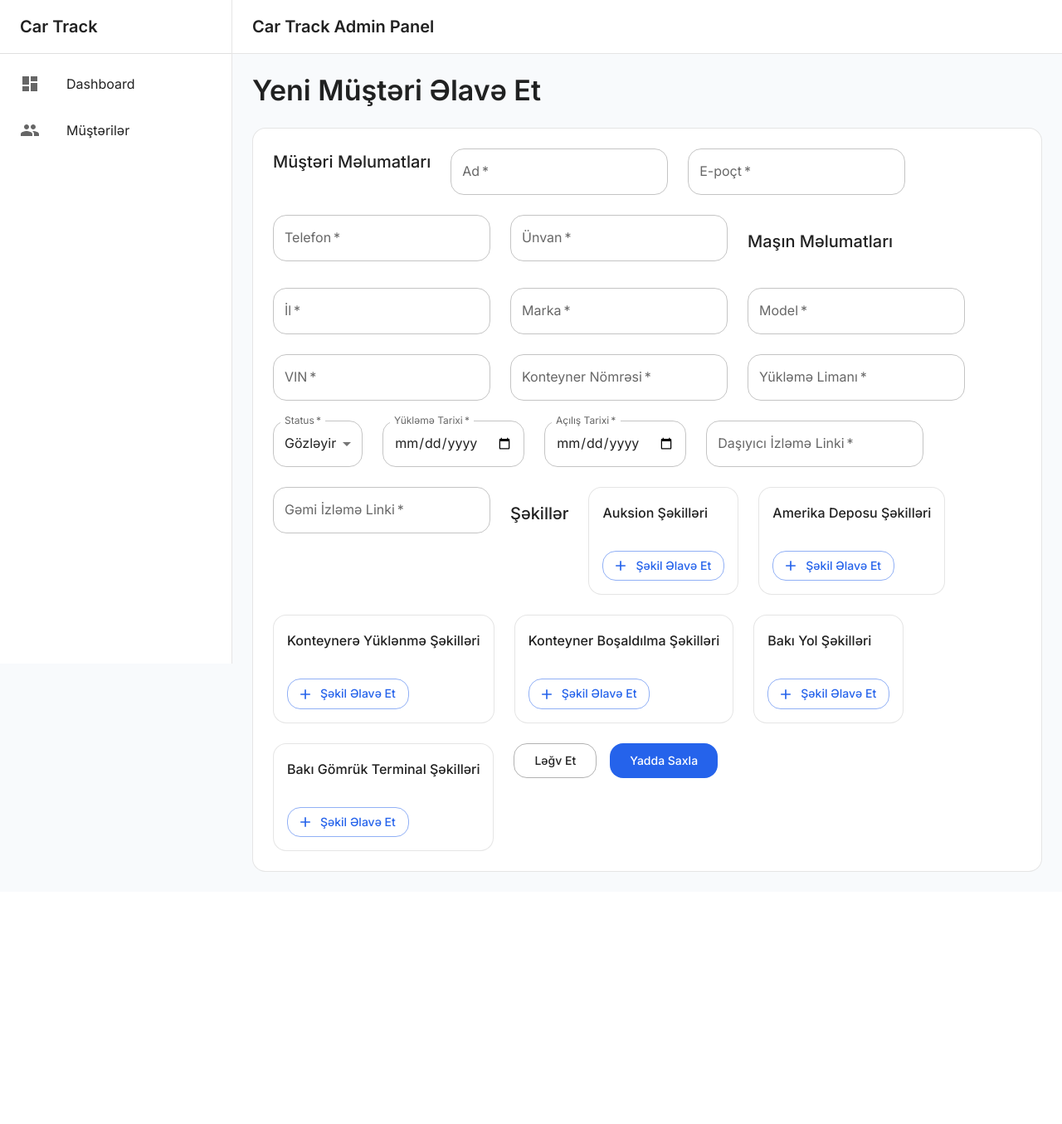
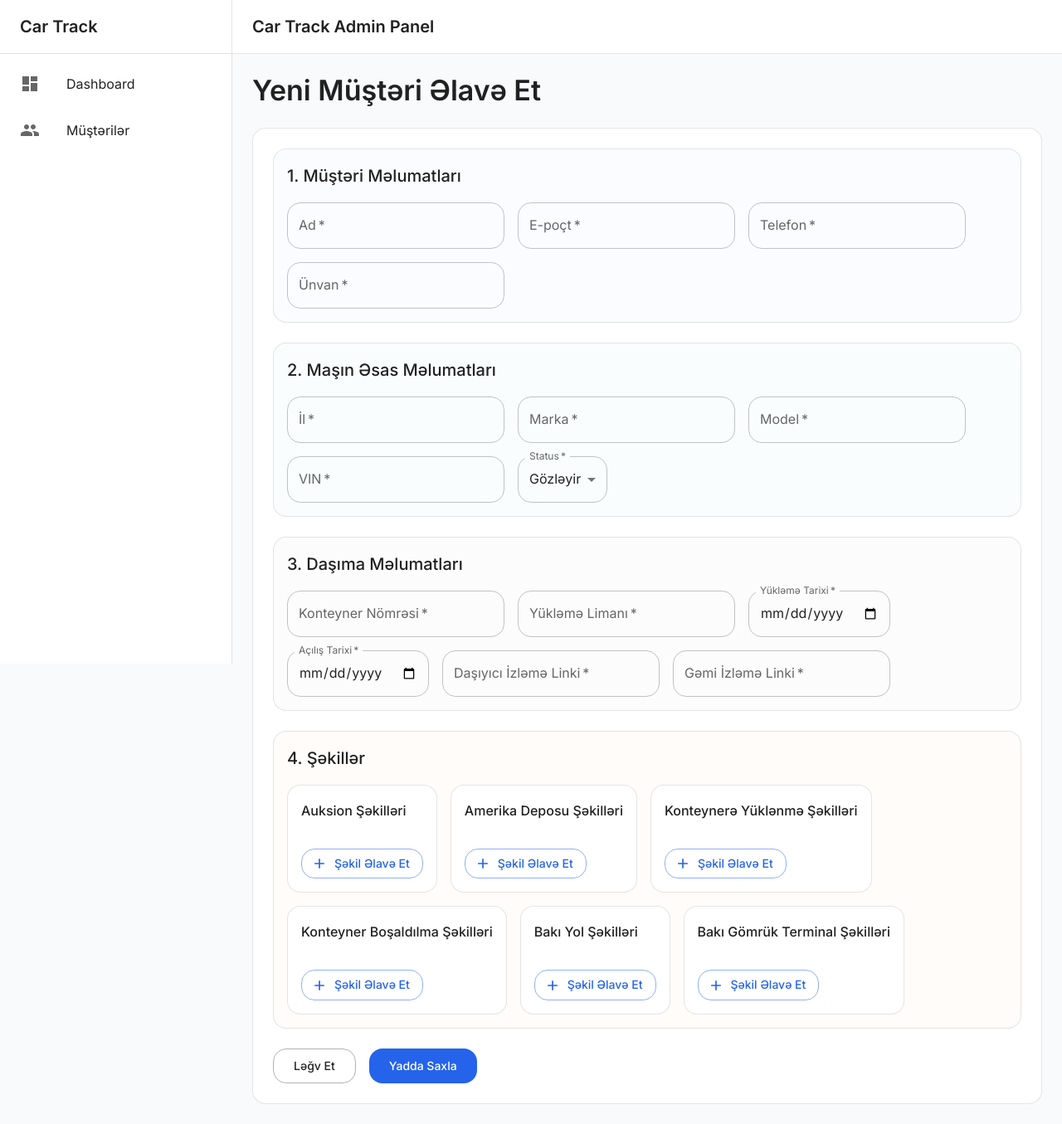
Before and after one commit to zulfuqarov/CarsTrack, a React (Vite) app in the folder adminpanel/: page /customers/add in a window 1280 px wide. Shown: the whole page at 83% size. Before the commit the page ends 1075 px from the top, so only its background shows below. Built offline with nearby package versions, Linux system fonts and the light colour scheme.

Commit message:
update adminpanel

```diff
--- a/adminpanel/src/pages/AddCustomer.jsx
+++ b/adminpanel/src/pages/AddCustomer.jsx
@@ -158,7 +158,17 @@ function AddCustomer() {
       >
         <form onSubmit={handleSubmit}>
           <Grid container spacing={3}>
+            {/* 1. Müştəri Məlumatları */}
             <Grid item xs={12}>
+              <Paper
+                variant="outlined"
+                sx={{
+                  p: 2,
+                  borderRadius: 2,
+                  borderColor: alpha(theme.palette.divider, 0.1),
+                  bgcolor: alpha(theme.palette.primary.main, 0.02),
+                }}
+              >
                 <Typography
                   variant="h6"
                   sx={{
@@ -167,10 +177,10 @@ function AddCustomer() {
                     color: theme.palette.text.primary
                   }}
                 >
-                Müştəri Məlumatları
+                  1. Müştəri Məlumatları
                 </Typography>
-            </Grid>
 
+                <Grid container spacing={2}>
                   <Grid item xs={12} md={6}>
                     <TextField
                       fullWidth
@@ -235,21 +245,33 @@ function AddCustomer() {
                       }}
                     />
                   </Grid>
+                </Grid>
+              </Paper>
+            </Grid>
 
+            {/* 2. Maşın Əsas Məlumatları */}
             <Grid item xs={12}>
+              <Paper
+                variant="outlined"
+                sx={{
+                  p: 2,
+                  borderRadius: 2,
+                  borderColor: alpha(theme.palette.divider, 0.1),
+                  bgcolor: alpha(theme.palette.info.main, 0.02),
+                }}
+              >
                 <Typography
                   variant="h6"
                   sx={{
                     mb: 2,
-                  mt: 2,
                     fontWeight: 500,
                     color: theme.palette.text.primary
                   }}
                 >
-                Maşın Məlumatları
+                  2. Maşın Əsas Məlumatları
                 </Typography>
-            </Grid>
 
+                <Grid container spacing={2}>
                   <Grid item xs={12} md={4}>
                     <TextField
                       fullWidth
@@ -318,6 +340,54 @@ function AddCustomer() {
                   <Grid item xs={12} md={6}>
                     <TextField
                       fullWidth
+                      label="Status"
+                      name="car.status"
+                      select
+                      value={formData.car.status}
+                      onChange={handleChange}
+                      required
+                      sx={{
+                        '& .MuiOutlinedInput-root': {
+                          borderRadius: 2,
+                        },
+                      }}
+                    >
+                      <MenuItem value="pending">Gözləyir</MenuItem>
+                      <MenuItem value="in_transit">Yoldadır</MenuItem>
+                      <MenuItem value="arrived">Çatıb</MenuItem>
+                      <MenuItem value="sold">Satılıb</MenuItem>
+                    </TextField>
+                  </Grid>
+                </Grid>
+              </Paper>
+            </Grid>
+
+            {/* 3. Daşıma Məlumatları */}
+            <Grid item xs={12}>
+              <Paper
+                variant="outlined"
+                sx={{
+                  p: 2,
+                  borderRadius: 2,
+                  borderColor: alpha(theme.palette.divider, 0.1),
+                  bgcolor: alpha(theme.palette.success.main, 0.02),
+                }}
+              >
+                <Typography
+                  variant="h6"
+                  sx={{
+                    mb: 2,
+                    fontWeight: 500,
+                    color: theme.palette.text.primary
+                  }}
+                >
+                  3. Daşıma Məlumatları
+                </Typography>
+
+                <Grid container spacing={2}>
+                  <Grid item xs={12} md={6}>
+                    <TextField
+                      fullWidth
                       label="Konteyner Nömrəsi"
                       name="car.containerNumber"
                       value={formData.car.containerNumber}
@@ -345,28 +415,6 @@ function AddCustomer() {
                         },
                       }}
                     />
-            </Grid>
-
-            <Grid item xs={12} md={6}>
-              <TextField
-                fullWidth
-                label="Status"
-                name="car.status"
-                select
-                value={formData.car.status}
-                onChange={handleChange}
-                required
-                sx={{
-                  '& .MuiOutlinedInput-root': {
-                    borderRadius: 2,
-                  },
-                }}
-              >
-                <MenuItem value="pending">Gözləyir</MenuItem>
-                <MenuItem value="in_transit">Yoldadır</MenuItem>
-                <MenuItem value="arrived">Çatıb</MenuItem>
-                <MenuItem value="sold">Satılıb</MenuItem>
-              </TextField>
                   </Grid>
 
                   <Grid item xs={12} md={6}>
@@ -436,21 +484,33 @@ function AddCustomer() {
                       }}
                     />
                   </Grid>
+                </Grid>
+              </Paper>
+            </Grid>
 
+            {/* 4. Şəkillər */}
             <Grid item xs={12}>
+              <Paper
+                variant="outlined"
+                sx={{
+                  p: 2,
+                  borderRadius: 2,
+                  borderColor: alpha(theme.palette.divider, 0.1),
+                  bgcolor: alpha(theme.palette.warning.main, 0.02),
+                }}
+              >
                 <Typography
                   variant="h6"
                   sx={{
                     mb: 2,
-                  mt: 2,
                     fontWeight: 500,
                     color: theme.palette.text.primary
                   }}
                 >
-                Şəkillər
+                  4. Şəkillər
                 </Typography>
-            </Grid>
 
+                <Grid container spacing={2}>
                   {imageCategories.map((category) => (
                     <Grid item xs={12} key={category.key}>
                       <Paper
@@ -540,7 +600,11 @@ function AddCustomer() {
                       </Paper>
                     </Grid>
                   ))}
+                </Grid>
+              </Paper>
+            </Grid>
 
+            {/* 5. Form Buttons */}
             <Grid item xs={12}>
               <Box sx={{ display: 'flex', gap: 2, justifyContent: 'flex-end' }}>
                 <Button
```
Lines whose indentation alone changed are shown as unchanged.
